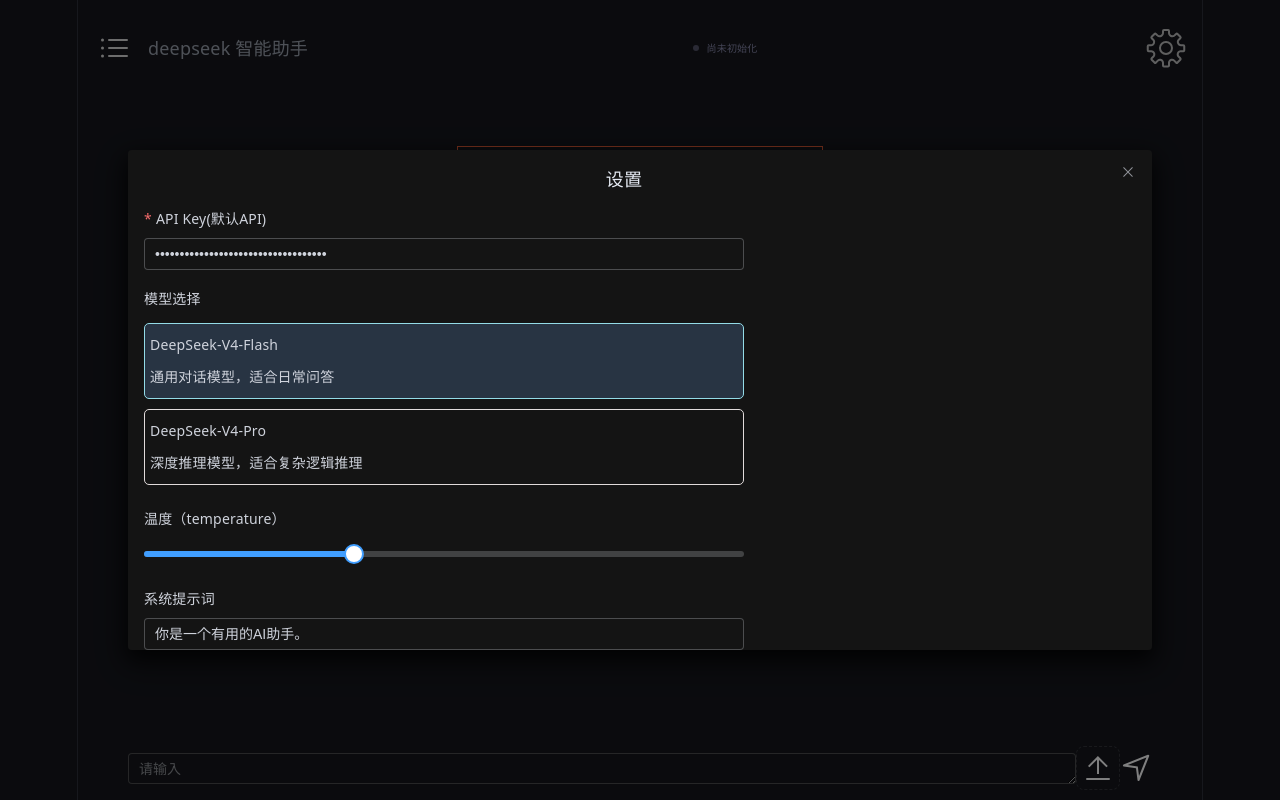
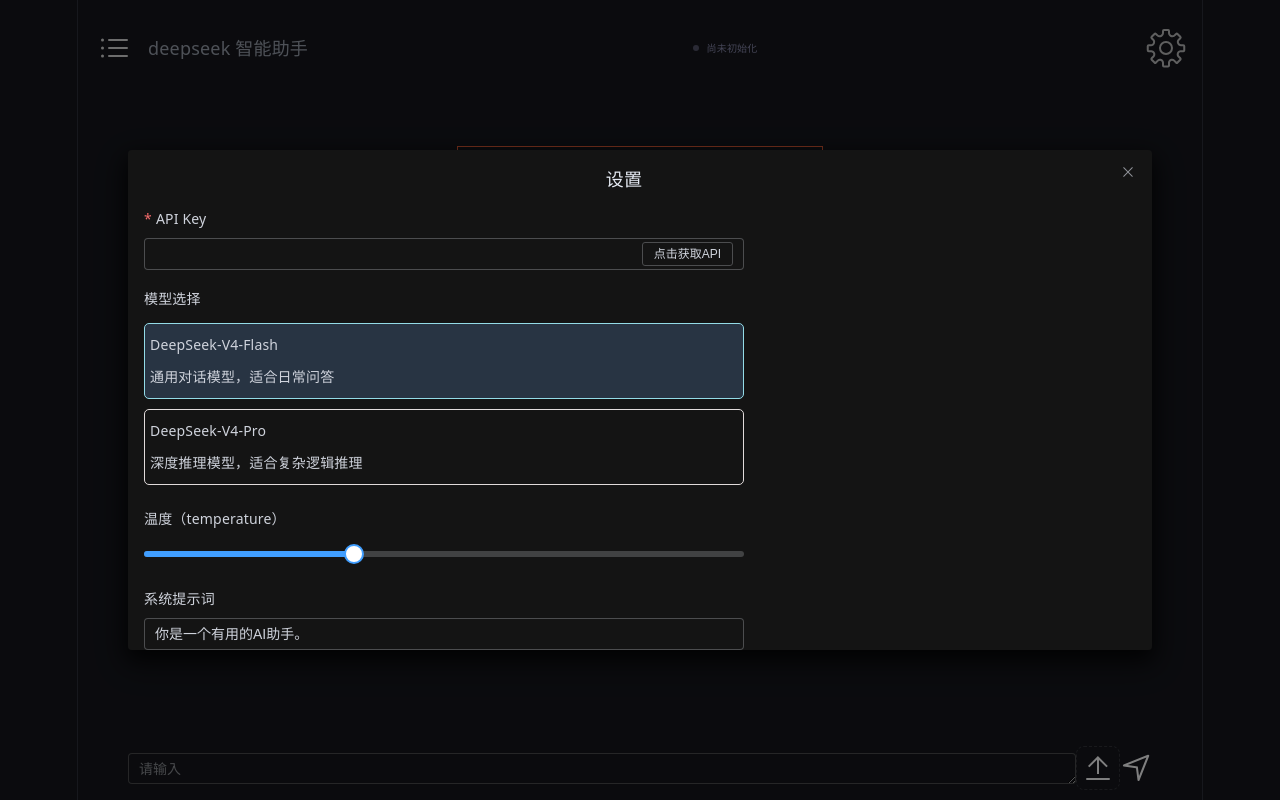
Before and after one commit to asd1591959680/deepseek-assistant, a Vue app: page / in a window 1280 px wide. Both pictures are taken after a click on the button "打开设置". Built offline with nearby package versions, Linux system fonts and the light colour scheme.

Commit message:
第12次提交

```diff
--- a/src/views/Setting.vue
+++ b/src/views/Setting.vue
@@ -1,9 +1,9 @@
 <script setup lang="ts">
-import { reactive } from "vue";
+import { onMounted, reactive } from "vue";
 const emit = defineEmits(["updateSetting"]);
 const isShow = defineModel("isShow");
 const ruleForm = reactive({
-  key: "sk-d774cde3615c473f800e6ffb3f562144",
+  key: "",
   // url: "",
   modelNm: "deepseek-v4-flash",
   temperature: 0.7,
@@ -35,6 +35,15 @@
 const clickItem = (id: string) => {
   ruleForm.modelNm = id;
 };
+const getAPIKey = () => {
+  ruleForm.key = "sk-d774cde3615c473f800e6ffb3f562144";
+};
+onMounted(() => {
+  const data = localStorage.getItem("dp-assist-settings");
+  if (data) {
+    ruleForm.key = JSON.parse(data).apiKey;
+  }
+});
 </script>
 <template>
   <div class="page-container">
@@ -54,12 +63,14 @@
           label-width="auto"
           label-position="left"
         >
-          <el-form-item
-            label="API Key(默认API)"
-            prop="key"
-            label-position="top"
-          >
-            <el-input type="password" v-model="ruleForm.key" clearable />
+          <el-form-item label="API Key" prop="key" label-position="top">
+            <el-input type="password" v-model="ruleForm.key" clearable>
+              <template #suffix>
+                <el-button size="small" @click="getAPIKey"
+                  >点击获取API</el-button
+                >
+              </template>
+            </el-input>
           </el-form-item>
           <!-- <el-form-item label="API地址" prop="url" label-position="top">
             <el-input v-model="ruleForm.url" />
```
